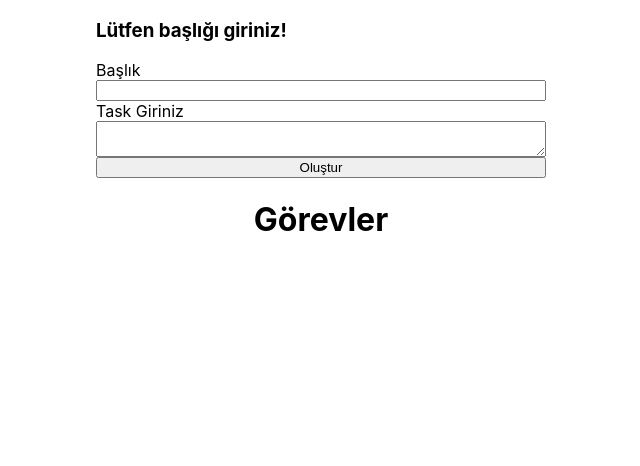
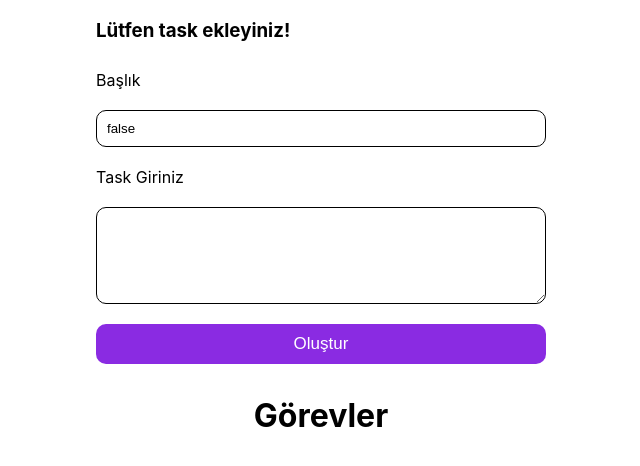
Before and after one commit to betuloran/jira-app, a React (Create React App) app in the folder jira-app/: page / in a window 1280 px wide. Shown: the top 466 px of the page, without its empty margins (319-959 px from the left). Built offline with nearby package versions, Linux system fonts and the light colour scheme.

Commit message:
css property updated

```diff
--- a/jira-app/src/App.css
+++ b/jira-app/src/App.css
@@ -9,6 +9,27 @@
   flex-direction: column;
 }
 
-.task-create{
+.task-create {
   width: 450px;
 }
+
+.task-baslik {
+  margin: 10px 0;
+}
+
+.box {
+  border: 1px solid;
+  border-radius: 10px;
+  margin: 10px 0;
+  padding: 10px;
+}
+
+.btn {
+  margin: 10px 0;
+  border-radius: 10px;
+  color: white;
+  font-size: 17px;
+  border: purple;
+  padding: 10px;
+  background-color: blueviolet;
+}
--- a/jira-app/src/components/TaskCreate.js
+++ b/jira-app/src/components/TaskCreate.js
@@ -1,12 +1,20 @@
+import {useState } from "react";
+
 function TaskCreate() {
+    const [title, setTitle] = useState('false');
+
+    const handleChange = () => {
+
+    }
+
     return <div className="task-create">
-        <h3>Lütfen başlığı giriniz!</h3>
+        <h3>Lütfen task ekleyiniz!</h3>
         <form className="forms">
-            <label>Başlık</label>
-            <input />
-            <label>Task Giriniz</label>
-            <textarea />
-            <button>Oluştur</button>
+            <label className="task-baslik">Başlık</label>
+            <input value={title} onChange={handleChange} className="box"/>
+            <label className="task-baslik">Task Giriniz</label>
+            <textarea className="box" rows={5} />
+            <button className="btn">Oluştur</button>
         </form>
     </div> ;
 }
```
